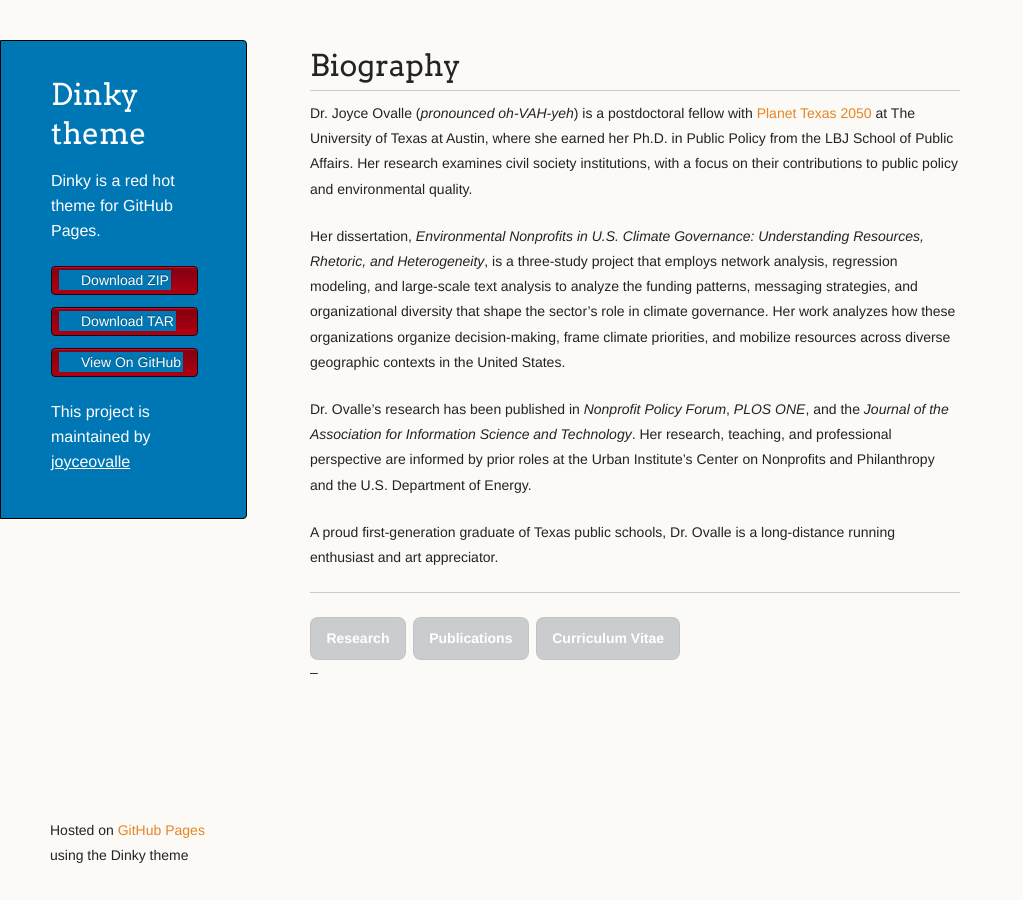
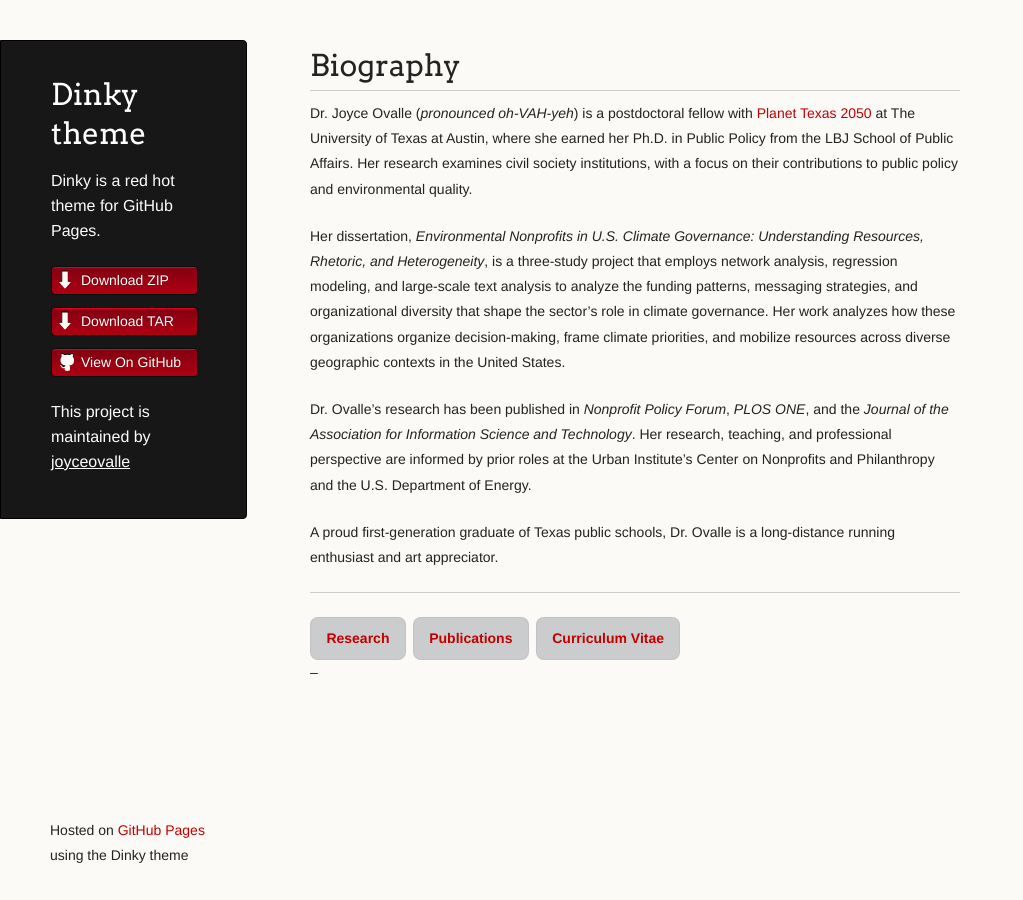
Before and after one commit to joyceovalle/j-ovalle, a Jekyll site: the page built from index.md, in a window 1280 px wide. Shown: the whole page, without its empty margins (0-1023 px from the left). Built offline with Jekyll 4.4.1, drawn with Linux system fonts in a browser that asks for light colours; our own code applies the rules of GitHub Pages for plain Markdown files.

Commit message:
Update style.scss

```diff
--- a/assets/css/style.scss
+++ b/assets/css/style.scss
@@ -1,47 +1,3 @@
 ---
 ---
-
-$header-bg: #0077b5;
-$header-bg-grad: #0077b5;
-$link-color: #e68523;
-$section-headings-color: #0077b5; /* headings tint */
-$body-text-color: #1a1a1a;        /* legible body text */
-$muted-text-color: #caccce;       /* subtle borders/UI */
-$code-bg: #caccce;                /* code block bg */
-$blockquote-border: #0077b5;      /* quote accent */
-
 @import "{{ site.theme }}"; /* or: @import 'jekyll-theme-dinky'; */
-
-/* ---- Recolor only (no layout changes) ---- */
-
-/* Sidebar header colors */
-.wrapper > header {
-  background: #0077b5;
-  color: #fff;
-}
-header h1.header,
-header p.header,
-.wrapper > header a.header,
-.wrapper > header .name { color: #fff; }
-
-/* Global links + buttons */
-a { color: #e68523; }
-a:hover, a:focus { text-decoration: underline; }
-
-a.buttons,
-a.buttons.github {
-  background: #0077b5;
-  color: #fff;
-  border-color: transparent;
-}
-a.buttons:hover,
-a.buttons.github:hover { background: #e68523; }
-
-/* Your index.md nav buttons */
-.joyce-nav { background: #0077b5; color: #fff !important; }
-.joyce-nav:hover { background: #e68523; }
-
-/* Subtle surfaces */
-.highlight, pre, code { background: #caccce; }
-blockquote { border-left: 4px solid #0077b5; }
-table th, table td { border-color: #caccce; }
```
